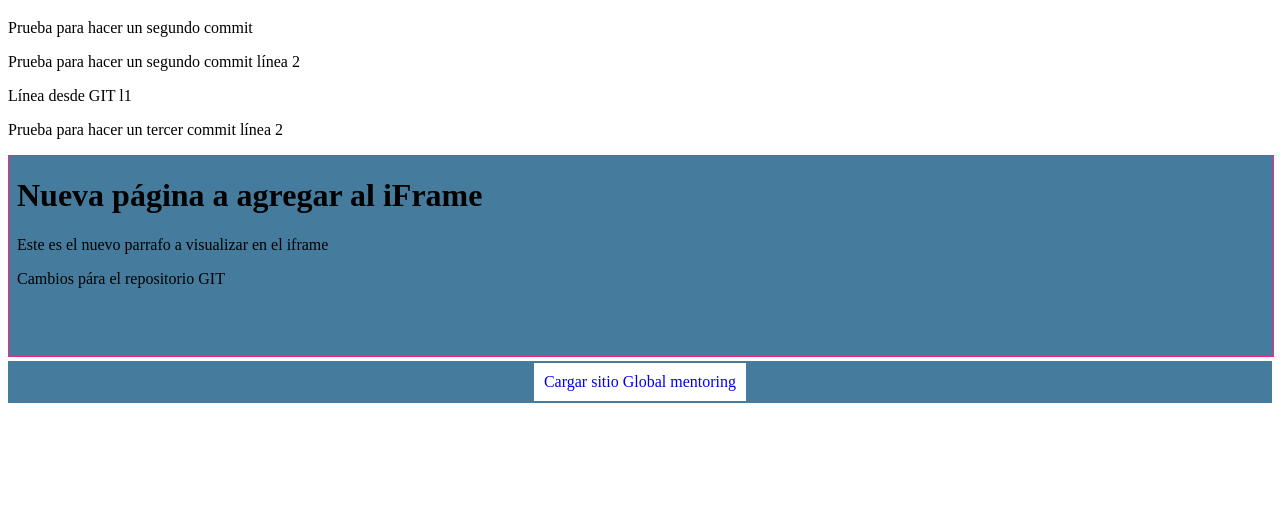
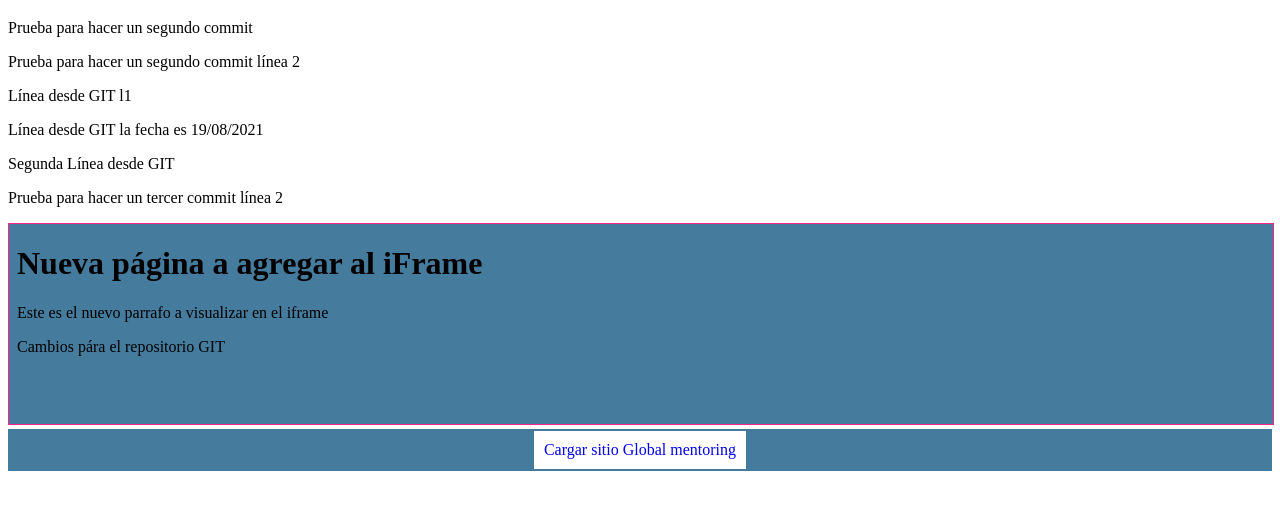
Before and after one commit to yeseniamendozal/CursoGit, a plain HTML site: page index.html in a window 1280 px wide. Shown: the part 61-570 px from the top of the page. Drawn offline with Linux system fonts and the light colour scheme.

Commit message:
Update index.html

```diff
--- a/index.html
+++ b/index.html
@@ -11,6 +11,8 @@
       <p>Prueba para hacer un segundo commit línea 2</p>
 
       <p>Línea desde GIT l1</p>
+      <p>Línea desde GIT la fecha es 19/08/2021</p>
+      <p>Segunda Línea desde GIT</p>
 
 
       <p>Prueba para hacer un tercer commit línea 2</p>
```
